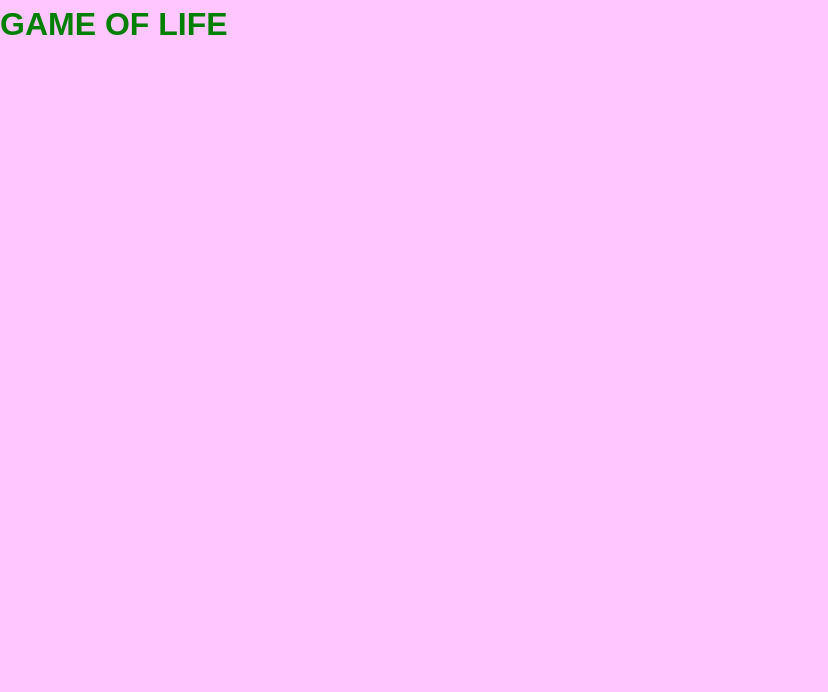
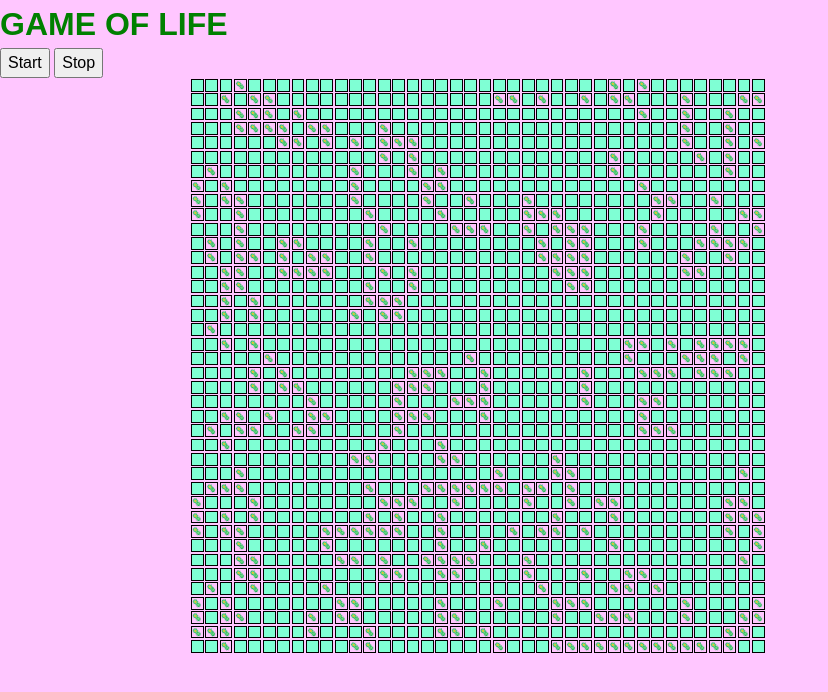
Before and after one commit to mig-code/game-of-life, a website with bundled scripts: page index.html in a window 1280 px wide. Shown: the whole page, without its empty margins (0-828 px from the left). Built offline with nearby package versions, Linux system fonts and the light colour scheme.

Commit message:
First Html Draft

```diff
--- /dev/null
+++ b/helpers/domFunctions.js
@@ -0,0 +1,23 @@
+export function renderBoard(board) {
+    const parentdiv = document.getElementById('grid');
+    parentdiv.innerHTML = '';
+    for (let i = 1; i < board.length - 1; i++) {
+        const row = document.createElement('div');
+        row.className = 'row';
+        parentdiv.appendChild(row);
+        for (let j = 1; j < board[i].length - 1; j++) {
+            const childdiv = document.createElement('div');
+            childdiv.className = 'cell';
+            if (board[i][j] === 1) {
+                childdiv.innerText = '🦠';
+                childdiv.classList.add('cell--alive');
+            }
+            if(board[i][j] === 0) {
+                childdiv.classList.add('cell--dead');
+            }
+
+            row.appendChild(childdiv);
+        }
+    }
+    return parentdiv;
+}
--- a/helpers/functions.js
+++ b/helpers/functions.js
@@ -59,7 +59,7 @@ export function getNextBoard(board) {
     }
     return boardCopy;
 }
-export function renderBoard(board) {
+export function getBoardtoRender(board) {
     const boardToRender = [];
     for (let i = 1; i < board.length - 1; i++) {
         boardToRender.push([]);
@@ -69,5 +69,4 @@ export function renderBoard(board) {
     }
     console.table(boardToRender);
     return boardToRender;
-
 }
--- a/helpers/functions.test.js
+++ b/helpers/functions.test.js
@@ -4,7 +4,7 @@ import {
     copyBoard,
     checkIfCellIsAlive,
     getNextBoard,
-    renderBoard,
+    getBoardtoRender,
 } from './functions.js';
 
 describe('Given createBoard function', () => {
@@ -184,11 +184,11 @@ describe('Given getNextBoard function', () => {
     });
 });
 
-describe('Given renderBoard function ', () => {
+describe('Given getBoardToRender function ', () => {
     const columns = 6;
     const rows = 6;
     const board = createBoard(columns, rows);
-    const nextBoard = renderBoard(board);
+    const nextBoard = getBoardtoRender(board);
     test('Return a board with random 0 or 1 in cells and nulls in borders test [1][1]', () => {
         // Act
         const result = nextBoard[0][0];
--- a/index.html
+++ b/index.html
@@ -8,7 +8,18 @@
         <link rel="stylesheet" href="./css/styles.css" />
     </head>
     <body>
-        <h1>GAME OF LIFE</h1>
+        <hader>
+            <h1>GAME OF LIFE</h1>
+        </hader>
+        <nav>
+            <button>Start</button>
+            <button>Stop</button>
+        </nav>
+        <main>
+            <div class= "grid-container" id="grid">
+
+            </div>
+
         <script src="index.js" type="module"></script>
     </body>
 </html>
--- a/index.js
+++ b/index.js
@@ -1,16 +1,28 @@
-import { createBoard, getNextBoard, renderBoard } from './helpers/functions.js';
+import { createBoard, getNextBoard } from './helpers/functions.js';
+import { renderBoard } from './helpers/domFunctions.js';
 
 // Config section
-const columns = 6;
-const rows = 6;
-const maxGenerations = 10;
+const columns = 40;
+const rows = 40;
+const maxGenerations = 30;
 const intervalTime = 1000;
 
 // Init section
 let board = createBoard(columns, rows);
 let intervalCounter = 0;
 
-// Render board
+// Render board in console
+// Need to import getBoardToRender
+
+// const runGame = setInterval(() => {
+//     getBoardtoRender(board);
+//     board = getNextBoard(board);
+
+//     if (intervalCounter === maxGenerations) {
+//         clearInterval(runGame);
+//     }
+//     intervalCounter += 1;
+// }, intervalTime);
 
 const runGame = setInterval(() => {
     renderBoard(board);
--- a/scss/styles.scss
+++ b/scss/styles.scss
@@ -79,3 +79,26 @@ body {
 h1 {
   color: green;
 }
+
+.grid-container {
+  max-width: 900px;
+  margin: 0 auto;
+}
+.row {
+  display: flex;
+  flex-wrap: no-wrap;
+}
+
+.cell {
+  height: 0.8rem;
+  width: 0.8rem;
+  margin: 0.05rem;
+  border: 1px solid black;
+}
+
+.cell--alive {
+  font-size: 0.5rem;
+}
+.cell--dead {
+  background-color: aquamarine;
+}
```
Also changed, not shown: css/styles.css, 1 other file.
